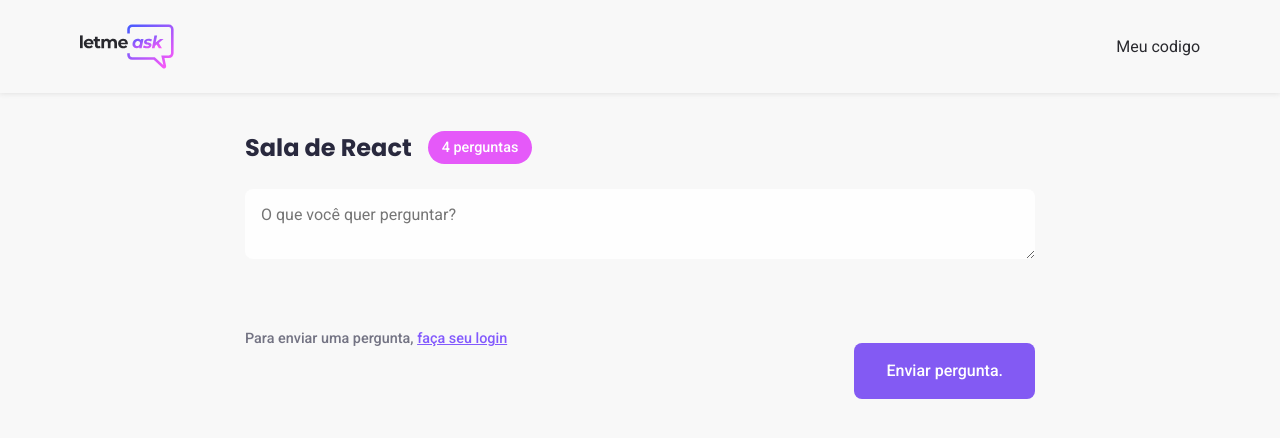
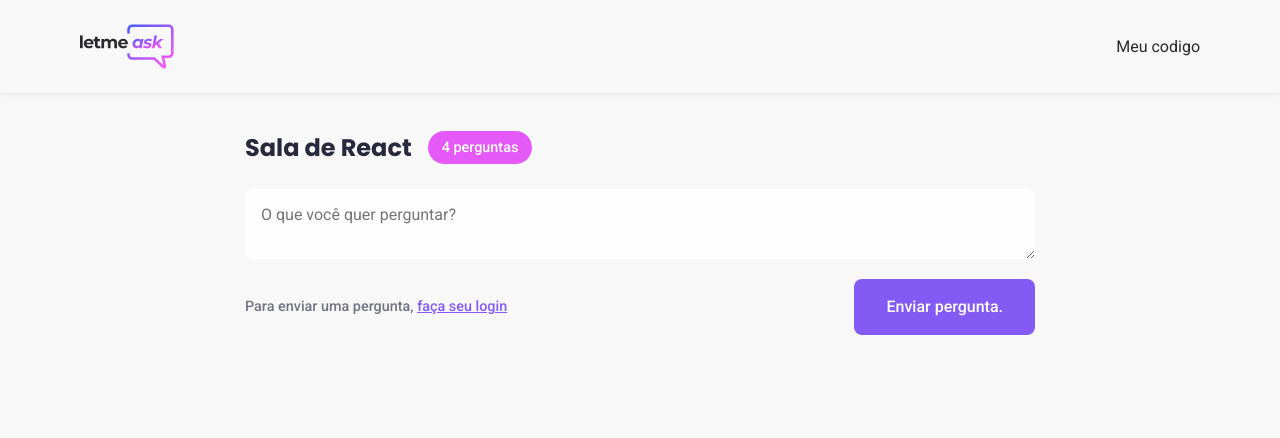
Before and after one commit to Wesley-AlvesRolim/NLW-Together-ReactJS, a React (Create React App) app: page /rooms/1 in a window 1280 px wide. Shown: the top 438 px of the page. Built offline with nearby package versions, Linux system fonts and the light colour scheme; no server answers.

Commit message:
Animations on buttons

```diff
--- a/src/styles/auth.scss
+++ b/src/styles/auth.scss
@@ -76,10 +76,12 @@
             justify-content: center;
             align-items: center;
             cursor: pointer;
-            transition: filter .25s ease;
+            transition: .25s ease;
 
             &:hover{
                 filter: brightness(0.9);
+                transform: translateY(-5px) scale(0.97);
+                box-shadow: 0 1px 5px #606060;
             }
 
             img{
--- a/src/styles/button.scss
+++ b/src/styles/button.scss
@@ -1,6 +1,5 @@
 .button{
     height: 56px;
-    margin-top: 64px;
     border: 0;
     padding: 0 32px;
     border-radius: 8px;
@@ -12,11 +11,12 @@
     justify-content: center;
     align-items: center;
     cursor: pointer;
-    transition: filter .25s ease, transform .25s ease;
+    transition: .25s ease;
 
     &:not(:disabled):hover{
         filter: brightness(0.9);
-        transform: scale(1.1) translateY(-5px);
+        transform: scale(1.05) translateY(-5px);
+        box-shadow: 0 5px 5px #606060;
     }
 
     &:disabled{
```
